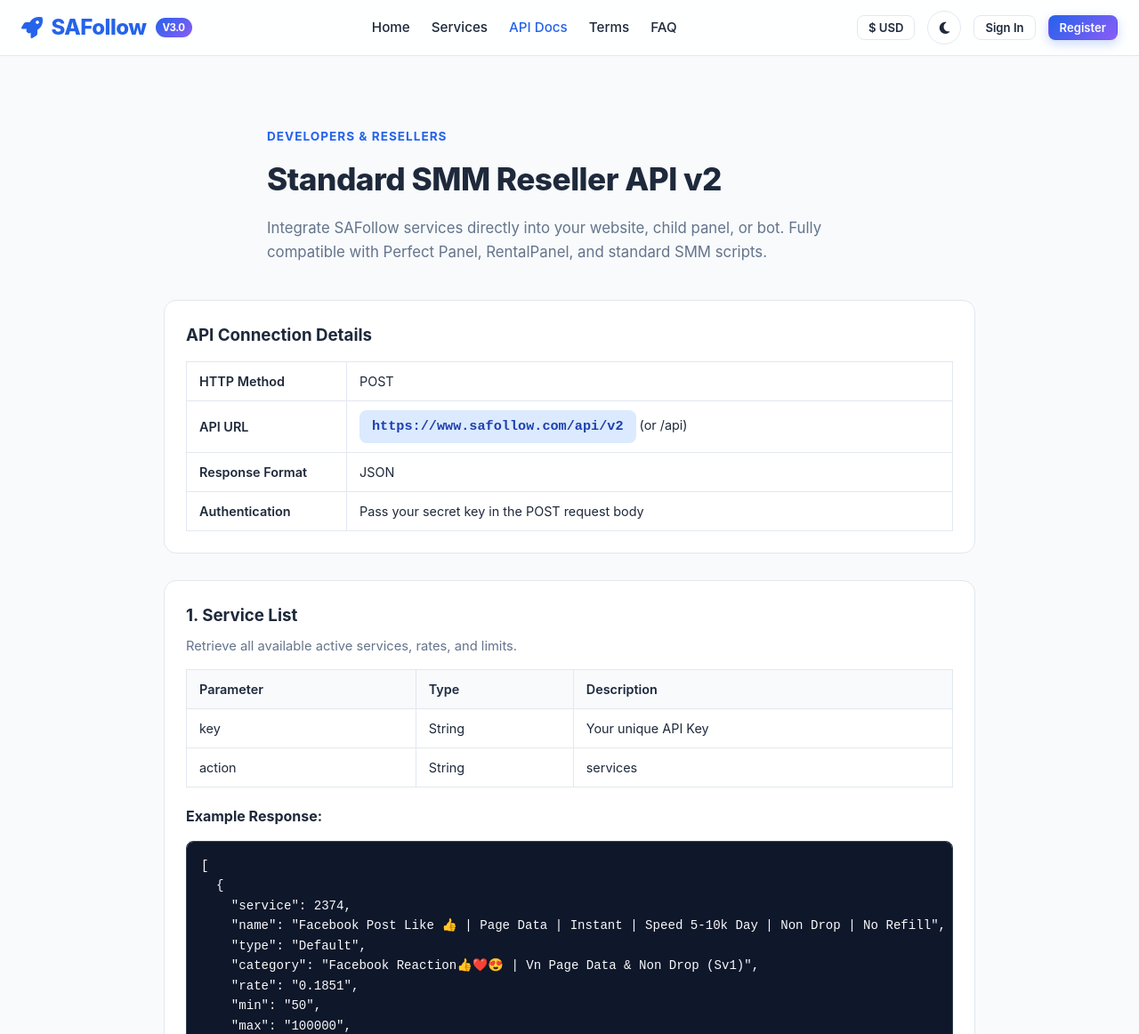
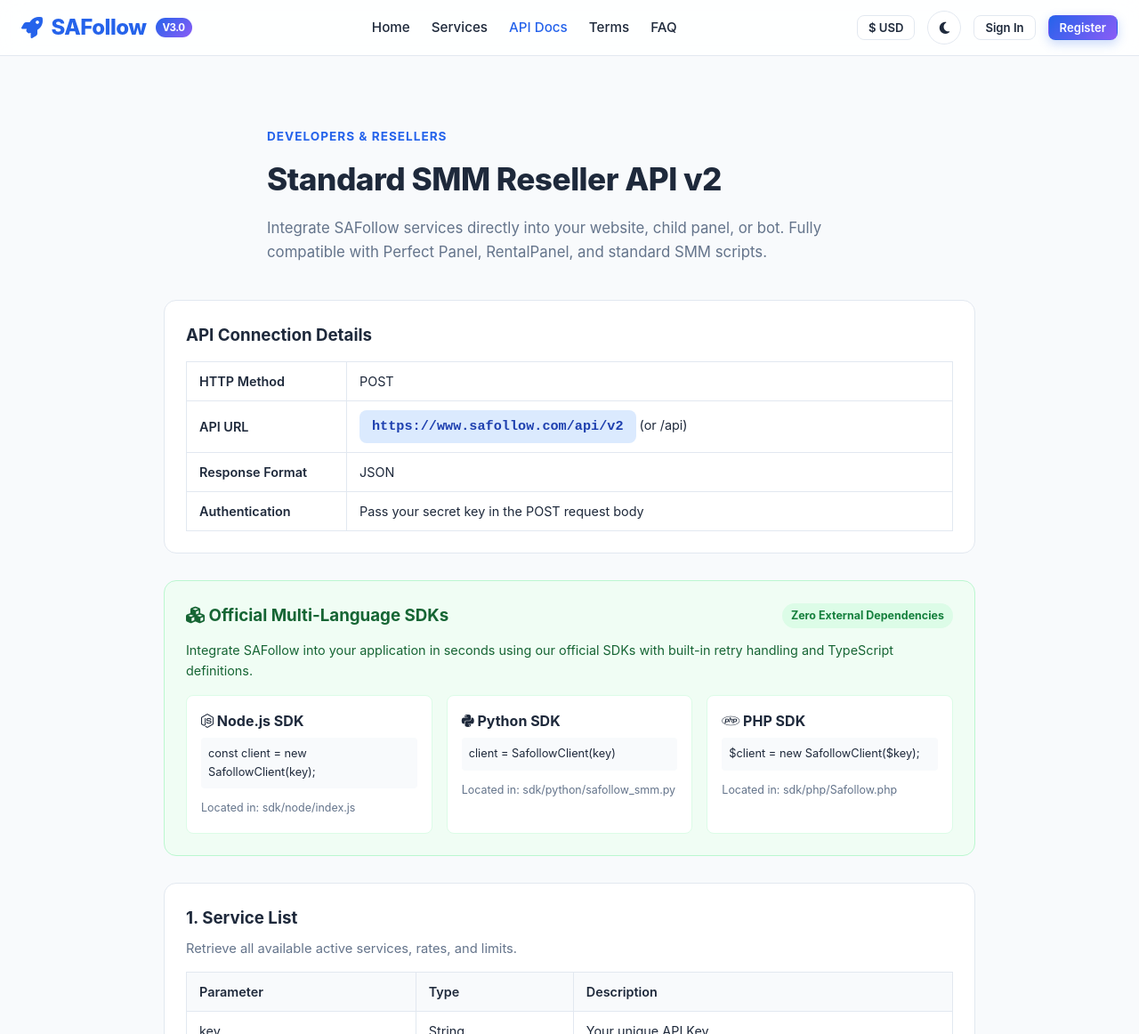
Before and after one commit to fsferdows/safollow-smm-panel, a website: page public/api-docs.html in a window 1280 px wide. Shown: the top 1162 px of the page at 89% size. Drawn offline with Linux system fonts and the light colour scheme; no server answers.

Commit message:
docs: surface official SDKs in api-docs.html

```diff
--- a/public/api-docs.html
+++ b/public/api-docs.html
@@ -105,6 +105,37 @@
           <td>Pass your secret <code>key</code> in the POST request body</td>
         </tr>
       </table>
+    </div>
+
+    <!-- Official Multi-Language SDKs -->
+    <div style="background: #f0fdf4; border: 1px solid #bbf7d0; border-radius: var(--radius-md); padding: 24px; margin-bottom: 30px;">
+      <div style="display: flex; align-items: center; justify-content: space-between; flex-wrap: wrap; gap: 12px; margin-bottom: 12px;">
+        <h3 style="font-weight: 700; color: #166534; margin: 0;">
+          <i class="fas fa-cubes text-success"></i> Official Multi-Language SDKs
+        </h3>
+        <span style="background: #dcfce7; color: #15803d; font-size: 0.78rem; font-weight: 700; padding: 4px 10px; border-radius: 20px;">Zero External Dependencies</span>
+      </div>
+      <p style="color: #166534; font-size: 0.9rem; margin-bottom: 16px;">
+        Integrate SAFollow into your application in seconds using our official SDKs with built-in retry handling and TypeScript definitions.
+      </p>
+
+      <div style="display: grid; grid-template-columns: repeat(auto-fit, minmax(240px, 1fr)); gap: 16px;">
+        <div style="background: #ffffff; border: 1px solid #dcfce7; border-radius: var(--radius-sm); padding: 16px;">
+          <div style="font-weight: 700; margin-bottom: 6px;"><i class="fab fa-node-js text-success"></i> Node.js SDK</div>
+          <code style="font-size: 0.8rem; display: block; background: #f8fafc; padding: 8px; border-radius: 4px; margin-bottom: 8px;">const client = new SafollowClient(key);</code>
+          <span style="font-size: 0.78rem; color: var(--text-muted);">Located in: <code>sdk/node/index.js</code></span>
+        </div>
+        <div style="background: #ffffff; border: 1px solid #dcfce7; border-radius: var(--radius-sm); padding: 16px;">
+          <div style="font-weight: 700; margin-bottom: 6px;"><i class="fab fa-python text-primary"></i> Python SDK</div>
+          <code style="font-size: 0.8rem; display: block; background: #f8fafc; padding: 8px; border-radius: 4px; margin-bottom: 8px;">client = SafollowClient(key)</code>
+          <span style="font-size: 0.78rem; color: var(--text-muted);">Located in: <code>sdk/python/safollow_smm.py</code></span>
+        </div>
+        <div style="background: #ffffff; border: 1px solid #dcfce7; border-radius: var(--radius-sm); padding: 16px;">
+          <div style="font-weight: 700; margin-bottom: 6px;"><i class="fab fa-php text-info"></i> PHP SDK</div>
+          <code style="font-size: 0.8rem; display: block; background: #f8fafc; padding: 8px; border-radius: 4px; margin-bottom: 8px;">$client = new SafollowClient($key);</code>
+          <span style="font-size: 0.78rem; color: var(--text-muted);">Located in: <code>sdk/php/Safollow.php</code></span>
+        </div>
+      </div>
     </div>
 
     <!-- Action 1: Service List -->
```
